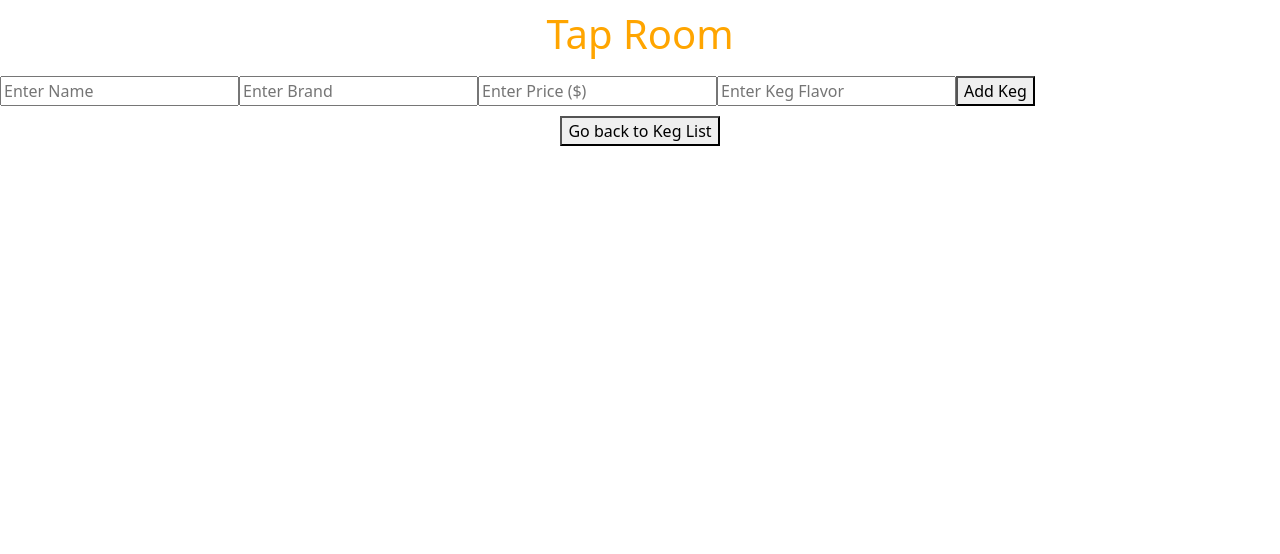
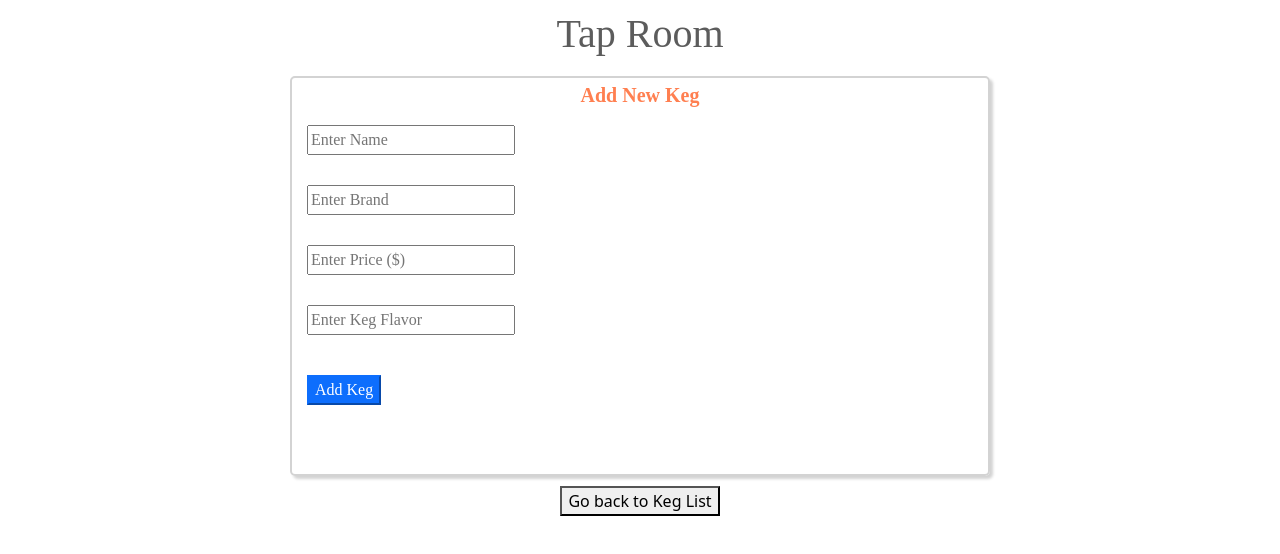
Before and after one commit to salimmayan/tap-room, a React (Create React App) app: page / in a window 1280 px wide. Both pictures are taken after a click on the button "Add New Keg". Shown: the top 554 px of the page. Built offline with nearby package versions, Linux system fonts and the light colour scheme.

Commit message:
add css to ReUsableForm component

```diff
--- /dev/null
+++ b/src/components/Keg.css
@@ -0,0 +1,188 @@
+.KegCard {
+    width: 300px;
+    height: 250px;
+    border: 2px lightgrey solid;
+    border-radius: 5px;
+    box-shadow: 3px 3px 3px 0 lightgrey;
+    margin-bottom: 10px;
+    margin-top: 10px;
+    padding: 5px;
+    justify-content: space-between;
+  }
+
+  #card-list {
+    display: flex;
+    flex-flow: row wrap;
+    justify-items: center;
+    flex-basis: auto;
+    padding: 5px;
+  }
+
+  .card {
+    display: flex;
+    align-items: left;
+    padding: 5px;
+  }
+
+  .coralColor {
+    color: coral;
+    font-family: "Indie Flower", cursive;
+    font-weight: 700;
+    margin: auto;
+    padding: auto;
+    text-align: center; /* critical */
+  }
+
+  p {
+    font-family: "Indie Flower", cursive;
+    font-weight: 700;
+  }
+
+  h1 {
+    font-family: "Indie Flower", cursive;
+    color: #5c5c5c;
+    font-weight: 700;
+    text-align: center;
+    margin-bottom: 50px;
+    margin-bottom: 50px;
+  }
+
+  h3 {
+    font-family: "Indie Flower", cursive;
+    color: #5c5c5c;
+    font-weight: 3000;
+    text-align: center;
+    margin-bottom: 10px;
+    margin-bottom: 10px;
+  }
+
+  .black {
+    color: #5c5c5c;
+    align-self: flex-end;
+    text-align: center;
+  }
+
+  .divAlign {
+    display: flex;
+    flex-direction: column;
+  }
+
+  .divAlign1 {
+    flex: 1;
+  }
+
+  .divAlign1 p {
+    flex: 1;
+  }
+
+  .buttonWidth {
+    flex: 1;
+  }
+
+  .buttonWidth button {
+    flex: 1;
+    min-width: 100%;
+    font-family: "Indie Flower", cursive;
+    font-weight: 700;
+    display: block;
+    width: 100%;
+    align-items: flex-end;
+  }
+
+  .buttonPrimary {
+    font-family: "Indie Flower", cursive;
+    font-weight: 3000;
+    align-items: center;
+    margin-left: 45%; /*USEFUL: Aligns button to centre  */
+  }
+
+  .redColor {
+    color: #ff0000;
+    font-weight: bold;
+    font-size: large;
+  }
+
+  .purpleColor {
+    color: purple;
+    font-weight: bold;
+    font-size: large;
+  }
+
+  .kegDetail {
+    font-family: "Indie Flower", cursive;
+    text-align: left;
+    font-weight: 700;
+    display: flex;
+    flex-direction: column;
+    width: 700px;
+    height: 400px;
+    border: 2px lightgrey solid;
+    border-radius: 5px;
+    box-shadow: 3px 3px 3px 0 lightgrey;
+    margin: 10px auto 10 auto;
+    align-items: left;
+    justify-content: center;
+    padding: 5px;
+  }
+
+  .kegDetailButton {
+    display: flex;
+    flex-direction: row;
+    margin: 0px 0px 0px 0px;
+    margin-right: 10px;
+    margin-left: 10px;
+    justify-content: space-between; /* combined with "flex-basis: 40%;" in child creates gap between buttons */
+  }
+
+  .kegDetailButton button {
+    flex-basis: 40%;
+  }
+
+  .reUsableKegForm {
+    font-family: "Indie Flower", cursive;
+    text-align: left;
+    font-weight: 700;
+    display: flex;
+    flex-direction: column;
+    width: 700px;
+    height: 400px;
+    border: 2px lightgrey solid;
+    border-radius: 5px;
+    box-shadow: 3px 3px 3px 0 lightgrey;
+    margin: 10px auto 10 auto;
+    align-items: left;
+    justify-content: center;
+    padding: 5px;
+    display: flex;
+    align-items: left;
+    justify-content: stretch;
+  }
+
+  .reUsableKegForm input {
+    display: flex;
+    flex-direction: row;
+    margin: 0px 0px 0px 0px;
+    margin-right: 10px;
+    margin-top: 10px;
+    margin-bottom: 30px;
+    margin-left: 10px;
+    justify-content: space-between;
+  }
+
+  .reUsableKegForm button {
+    flex-basis: 40%;
+    flex: 1;
+    margin-top: 10px;
+    margin-left: 10px;
+  }
+
+  .reUsableKegForm h3 {
+    font-family: "Indie Flower", cursive;
+    color: coral;
+    font-weight: 700;
+    margin: auto;
+    padding: auto;
+    text-align: center; /* critical */
+    font-weight: 3000;
+    margin-bottom: 10px;
+  }
--- a/src/components/Keg.js
+++ b/src/components/Keg.js
@@ -8,38 +8,46 @@ function Keg(props) {
 
 
     const gridItem = {
-        backgroundColor: '#9ACD32',
+        backgroundColor: 'azure',
         border: '1px solid rgba(0, 0, 0, 0.8)',
         padding: '20px',
         fontSize: '30px',
         textAlign: 'center',
         padding: '5px',
-        margin: '5px',
-        width: '30%',
+        margin: '10%',
+        width: '33%',
         height: '100%',
         fontSize: 'small',
         borderRadius: '5px'
-    }
-
-    const labelCSS = {
-        textAlign: 'center',
-        color: 'orange'
     }
 
     const coralColor = {
         color: 'coral',
         fontFamily: 'Indie Flower", cursive',
         fontWeight: '700',
-        textAlign: 'right'
-      }
+        textAlign: 'center'
+    }
 
-      const pElement = {
+    const alignleft = {
+        float: 'left',
         color: 'black',
         fontFamily: 'Indie Flower", cursive',
         fontWeight: '700',
-        textAlign: 'left'
-      }
+    }
+    const alignright = {
+        float: 'right',
+        color: 'coral',
+        fontFamily: 'Indie Flower", cursive',
+        fontWeight: '700',
+    }
 
+    const purpleColor = {
+        color: 'purple'
+    }
+
+    const redColor = {
+        color: 'red'
+    }
 
     const left = Math.trunc(props.now);
     return (
@@ -48,15 +56,13 @@ function Keg(props) {
             <div style={gridItem} >
                 <ProgressBar now={props.now} animated striped variant="warning" label={`${left}% left`} />
                 <h5 style={coralColor}> {props.onIndividualKeg.kegName}</h5>
-                <p><span style={pElement}>Brand: </span><span style={coralColor}>{props.onIndividualKeg.kegBrand}</span></p>
-                <p>Price: <span style={coralColor}>{props.onIndividualKeg.kegPrice}</span></p>
-                <p>Flavor: <span style={coralColor}>{props.onIndividualKeg.kegFlavor}</span></p>
-                {/* <p>Id: {props.onIndividualKeg.kegId}</p>  */}
-                <p>Qty: <span style={coralColor}>{props.onIndividualKeg.kegQty}</span></p>
+                <span style={alignleft}>Brand: </span><span style={alignright}>{props.onIndividualKeg.kegBrand}</span> <br></br>
+                <span style={alignleft}>Price: </span><span style={alignright}>{props.onIndividualKeg.kegPrice}</span> <br></br>
+                <span style={alignleft}>Flavor: </span><span style={alignright}>{props.onIndividualKeg.kegFlavor}</span> <br></br>
+                <span style={alignleft}>Qty: </span><span style={alignright}>{props.onIndividualKeg.kegQty}</span> <br></br>
                 <p>{props.onIndividualKeg.kegAlertMessage === "Almost Empty !" ? (<span className="purpleColor">{props.onIndividualKeg.kegAlertMessage}</span>) : (<span className="redColor">{props.onIndividualKeg.kegAlertMessage}</span>)}</p>
-                {/* <button onClick={() => props.onHandleDelete(props.keg.kegId)}>Delete Keg</button>                      */}
-                <button disabled={props.onIndividualKeg.kegDisableButton} onClick={() => props.whenSellPintClicked(props.onIndividualKeg.kegId)}>Sell Pint</button>
-                <button onClick={() => props.whenKegClicked(props.onIndividualKeg.kegId)}>See Keg Details</button>
+                <button className="btn-success" disabled={props.onIndividualKeg.kegDisableButton} onClick={() => props.whenSellPintClicked(props.onIndividualKeg.kegId)}>Sell Pint</button><br></br><br></br>
+                <button className="btn-warning" onClick={() => props.whenKegClicked(props.onIndividualKeg.kegId)}>See Keg Details</button>
             </div>
         </React.Fragment>
     );
--- a/src/components/KegList.js
+++ b/src/components/KegList.js
@@ -11,7 +11,7 @@ function KegList(props) {
         gridTemplateRows: 'auto',
         // backgroundColor: '#2196F3',
         padding: '10px',
-        margin: '20px',
+        margin: '40px',
       }
     return (
         <React.Fragment>
--- a/src/components/ReUsableForm.js
+++ b/src/components/ReUsableForm.js
@@ -1,17 +1,30 @@
 import React from 'react';
 import PropTypes from 'prop-types';
+import "./Keg.css";
+import 'bootstrap/dist/css/bootstrap.min.css';
 
 function ReUsableForm(props) {
+
+    const coralColor = {
+        color: 'coral',
+        fontFamily: 'Indie Flower", cursive',
+        fontWeight: '700',
+        textAlign: 'center'
+    }
+
     return (
         <React.Fragment>
+            <div className="reUsableKegForm coralColor">
+            <h5 style={coralColor}>Add New Keg</h5>
             <form onSubmit={props.reusableFormSubmissionHandler}>
                 <input required type='text' name='kegName' placeholder='Enter Name' />
                 <input required type='text' name='kegBrand' placeholder='Enter Brand' />
                 <input required type='number' name='kegPrice' placeholder='Enter Price ($)' />
                 <input required type='text' name='kegFlavor' placeholder='Enter Keg Flavor' />
                 {/* <input required type='number' name='kegQty' placeholder='Enter Keg Quantity' /> */}
-                <button required type='submit'>{props.buttonText}</button>
+                <button className="btn-primary" required type='submit'>{props.buttonText}</button>
             </form>
+            </div>
         </React.Fragment>
     );
 }
```
